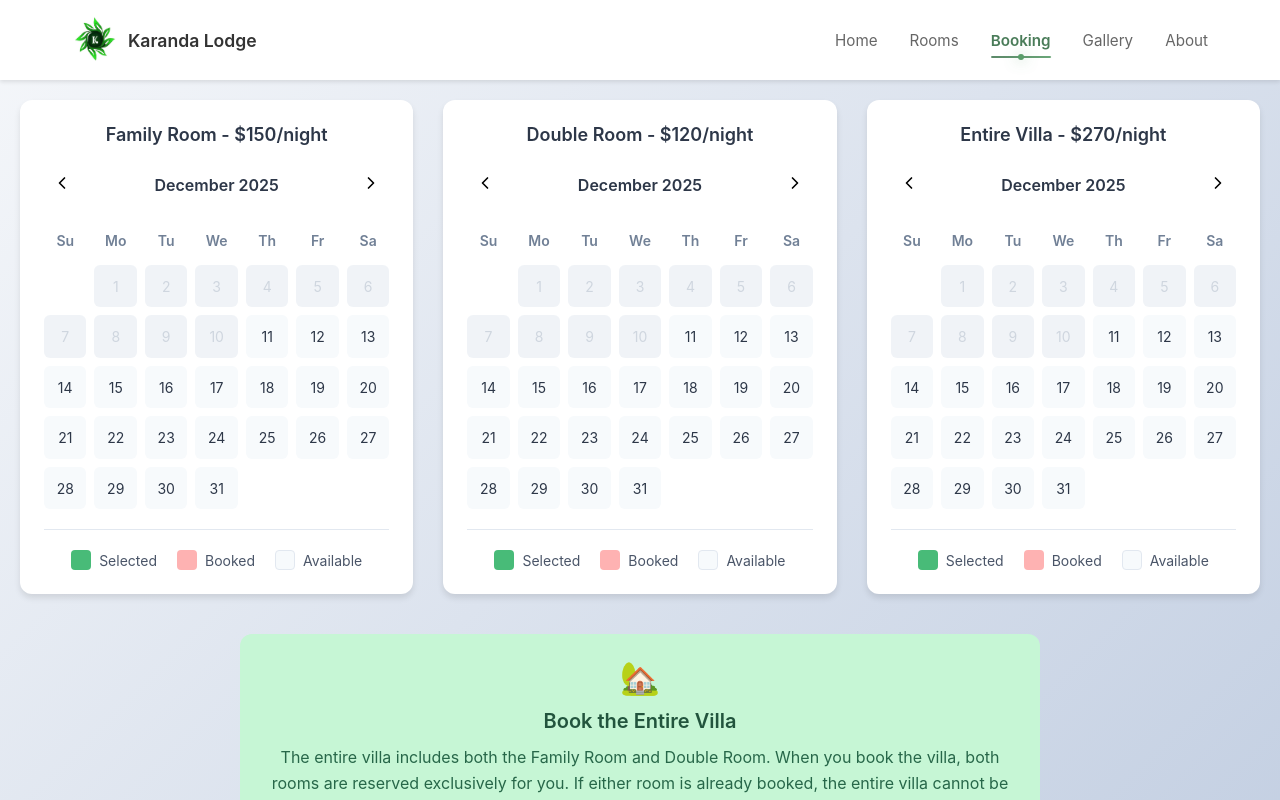
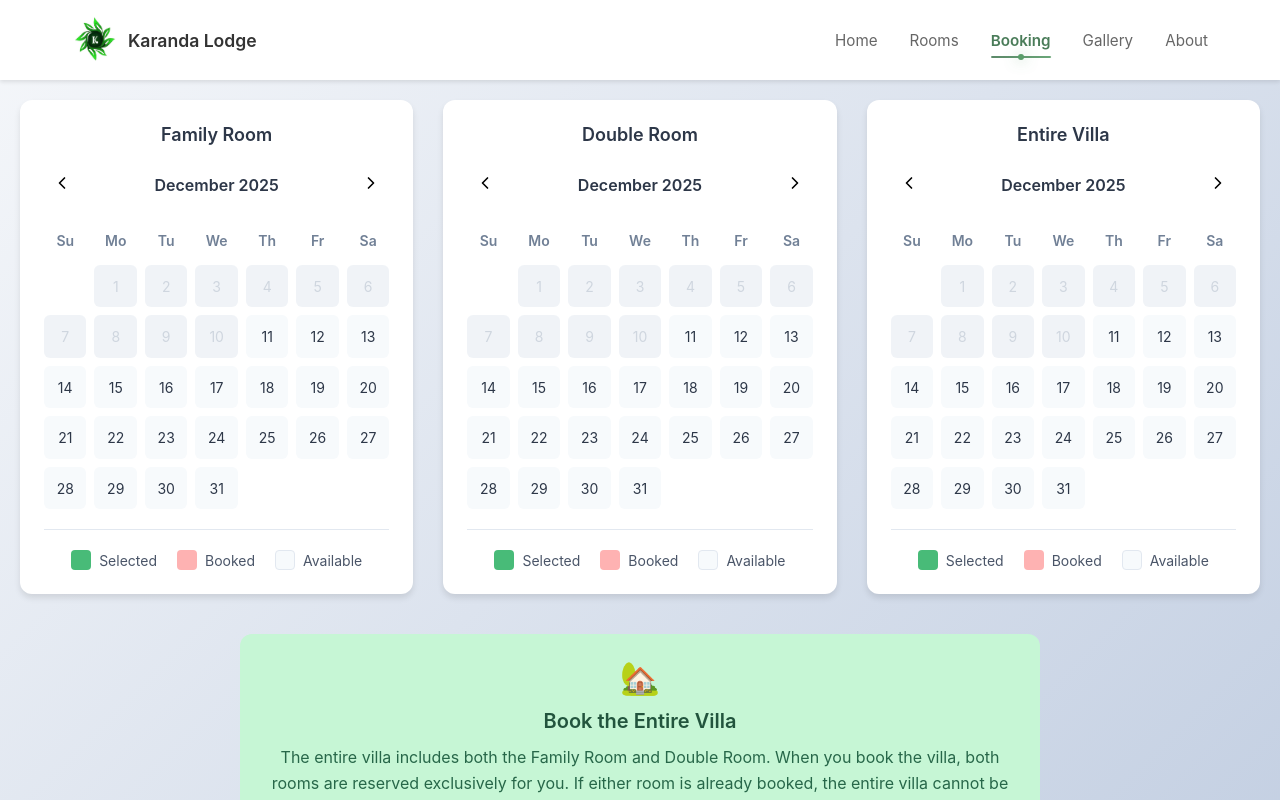
Before and after one commit to nandundasa/karanda_lodge_villa, a Next.js app in the folder karanda-lodge/: page /Booking in a window 1280 px wide. Shown: the top 800 px of the page. Built offline with nearby package versions, Linux system fonts and the light colour scheme; no server answers; the database is empty.

Commit message:
remove price in rooms page

```diff
--- a/karanda-lodge/src/app/Booking/page.tsx
+++ b/karanda-lodge/src/app/Booking/page.tsx
@@ -14,7 +14,6 @@ type Room = {
 
 interface CalendarProps {
   title: string;
-  price: string;
   roomType: "family" | "double" | "villa";
   bookedDates: string[];
   selectedDates: string[];
@@ -100,9 +99,7 @@ function Calendar({
 
   return (
     <div className="calendar-card">
-      <h2 className="calendar-title">
-        {title} - {price}
-      </h2>
+      <h2 className="calendar-title">{title}</h2>
       <div className="calendar-header">
         <button onClick={prevMonth} className="nav-btn">
           <ChevronLeft size={20} />
@@ -247,7 +244,6 @@ export default function Booking() {
         <div className="calendars-container">
           <Calendar
             title="Family Room"
-            price="$150/night"
             roomType="family"
             bookedDates={[...familyBooked, ...villaBooked]}
             selectedDates={familySelected}
@@ -257,7 +253,6 @@ export default function Booking() {
           />
           <Calendar
             title="Double Room"
-            price="$120/night"
             roomType="double"
             bookedDates={[...doubleBooked, ...villaBooked]}
             selectedDates={doubleSelected}
@@ -267,7 +262,6 @@ export default function Booking() {
           />
           <Calendar
             title="Entire Villa"
-            price="$270/night"
             roomType="villa"
             bookedDates={getVillaBookedDates()}
             selectedDates={villaSelected}
--- a/karanda-lodge/src/app/Rooms/page.tsx
+++ b/karanda-lodge/src/app/Rooms/page.tsx
@@ -25,9 +25,9 @@ interface Room {
   description: string;
   price: number;
   images?: string[];
-  guests?: number;
+  guests?: string | number;
   capacity?: number;
-  beds?: number;
+  beds?: string | number;
   availability?: Record<string, boolean>;
 }
 
```
